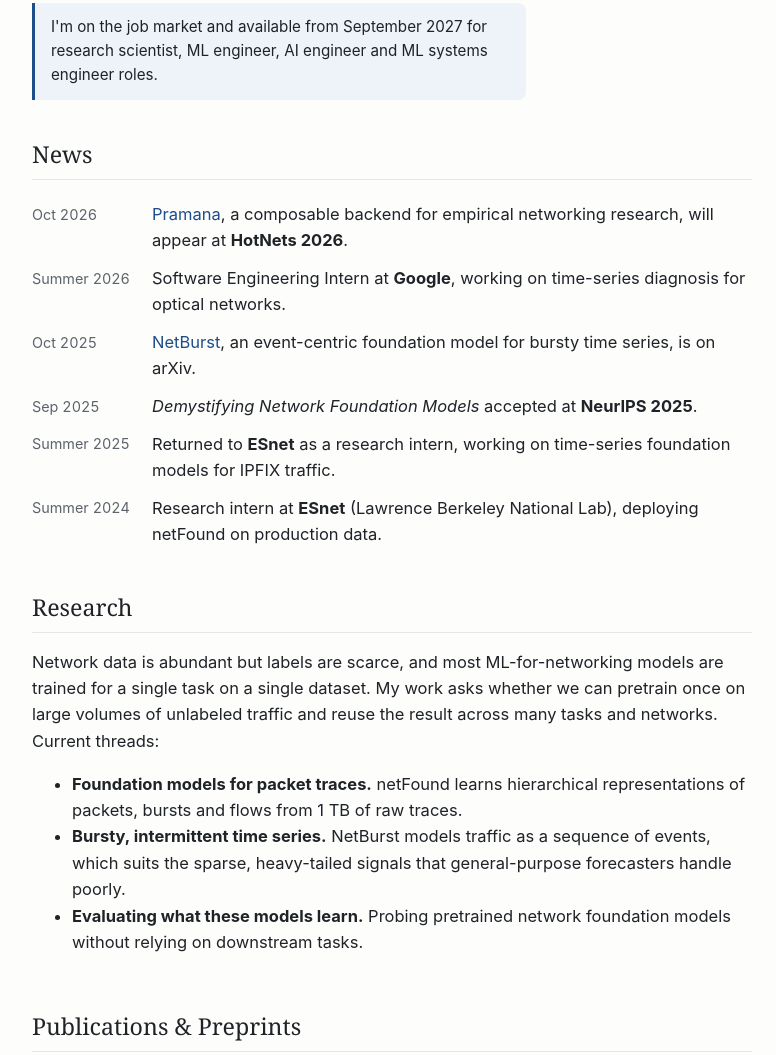
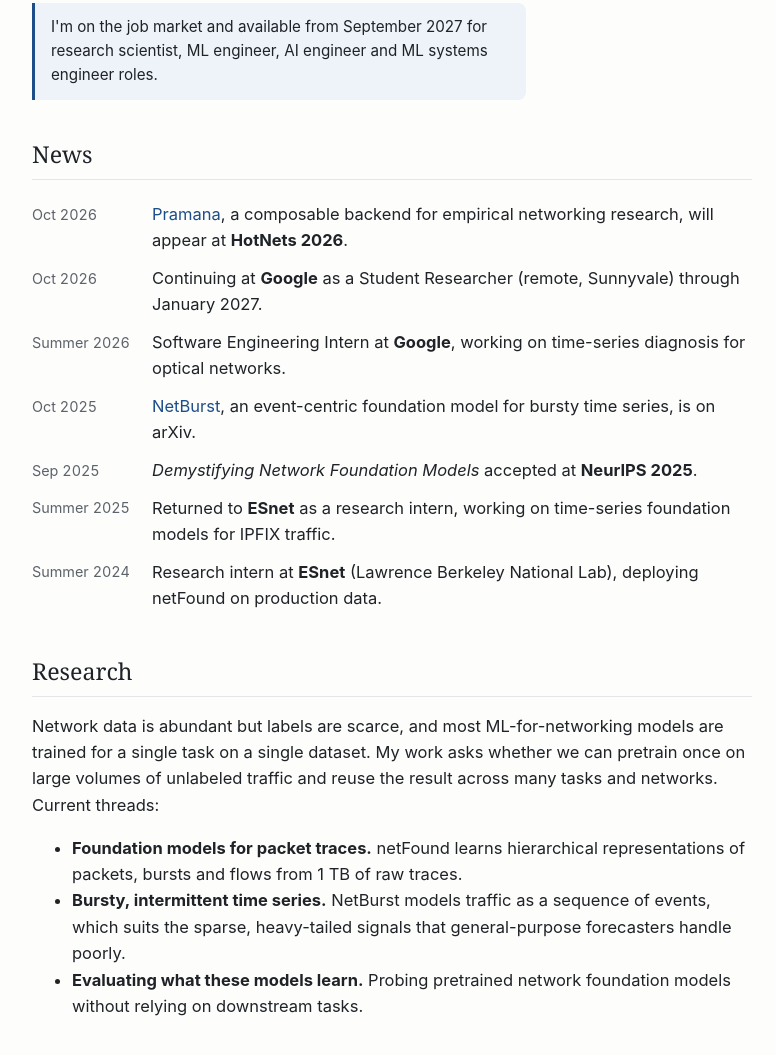
Before and after one commit to satyandraguthula/mywebsite, a plain HTML site: page index.html in a window 1280 px wide. Shown: the part 681-1736 px from the top of the page, without its empty margins (248-1024 px from the left). Drawn offline with Linux system fonts and the light colour scheme.

Commit message:
Add Google Student Researcher role to experience and news
Co-Authored-By: Claude Opus 5.5 <noreply@anthropic.com>

```diff
--- a/index.html
+++ b/index.html
@@ -192,6 +192,7 @@
     <h2>News</h2>
     <ul class="news">
       <li><time>Oct 2026</time><span><a href="https://arxiv.org/abs/2607.26352">Pramana</a>, a composable backend for empirical networking research, will appear at <b>HotNets 2026</b>.</span></li>
+      <li><time>Oct 2026</time><span>Continuing at <b>Google</b> as a Student Researcher (remote, Sunnyvale) through January 2027.</span></li>
       <li><time>Summer 2026</time><span>Software Engineering Intern at <b>Google</b>, working on time-series diagnosis for optical networks.</span></li>
       <li><time>Oct 2025</time><span><a href="https://arxiv.org/abs/2510.22397">NetBurst</a>, an event-centric foundation model for bursty time series, is on arXiv.</span></li>
       <li><time>Sep 2025</time><span><i>Demystifying Network Foundation Models</i> accepted at <b>NeurIPS 2025</b>.</span></li>
@@ -318,8 +319,8 @@
     </div>
 
     <div class="entry">
-      <div><div class="org">Google</div><div class="role">Software Engineering Intern · Bengaluru</div></div>
-      <div class="when">Summer 2026</div>
+      <div><div class="org">Google</div><div class="role">Student Researcher · Sunnyvale (remote), Oct 2026 – Jan 2027<br>Software Engineering Intern · Bengaluru, Summer 2026</div></div>
+      <div class="when">2026 – 2027</div>
       <ul>
         <li>Built a retrieval-based pipeline for diagnosing optical-network faults from time series, using time-series foundation model embeddings and clustering.</li>
         <li>Sent only low-confidence cases to an LLM, which made continuous monitoring practical at much lower latency and cost.</li>
```
Also changed, not shown: 1 other file.
